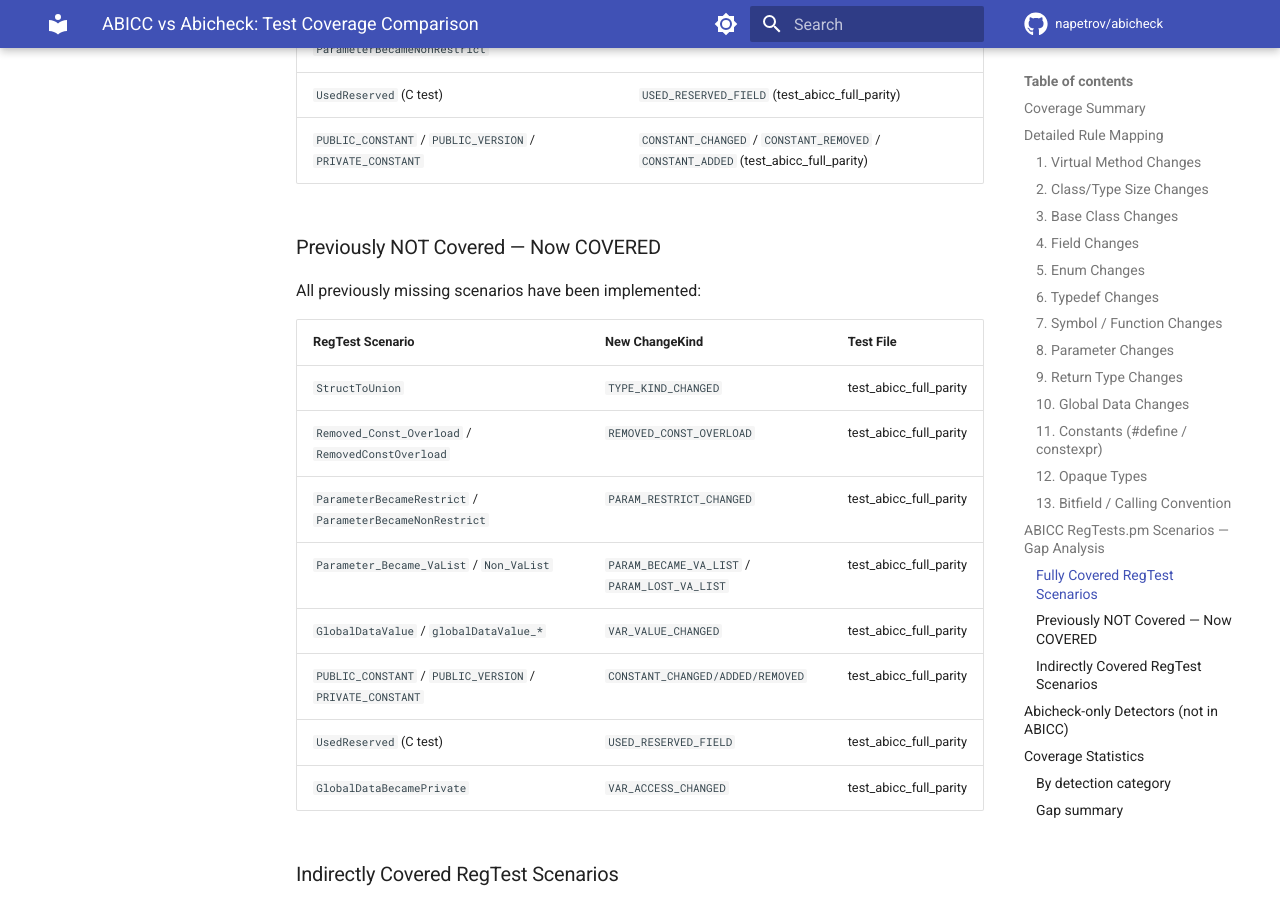
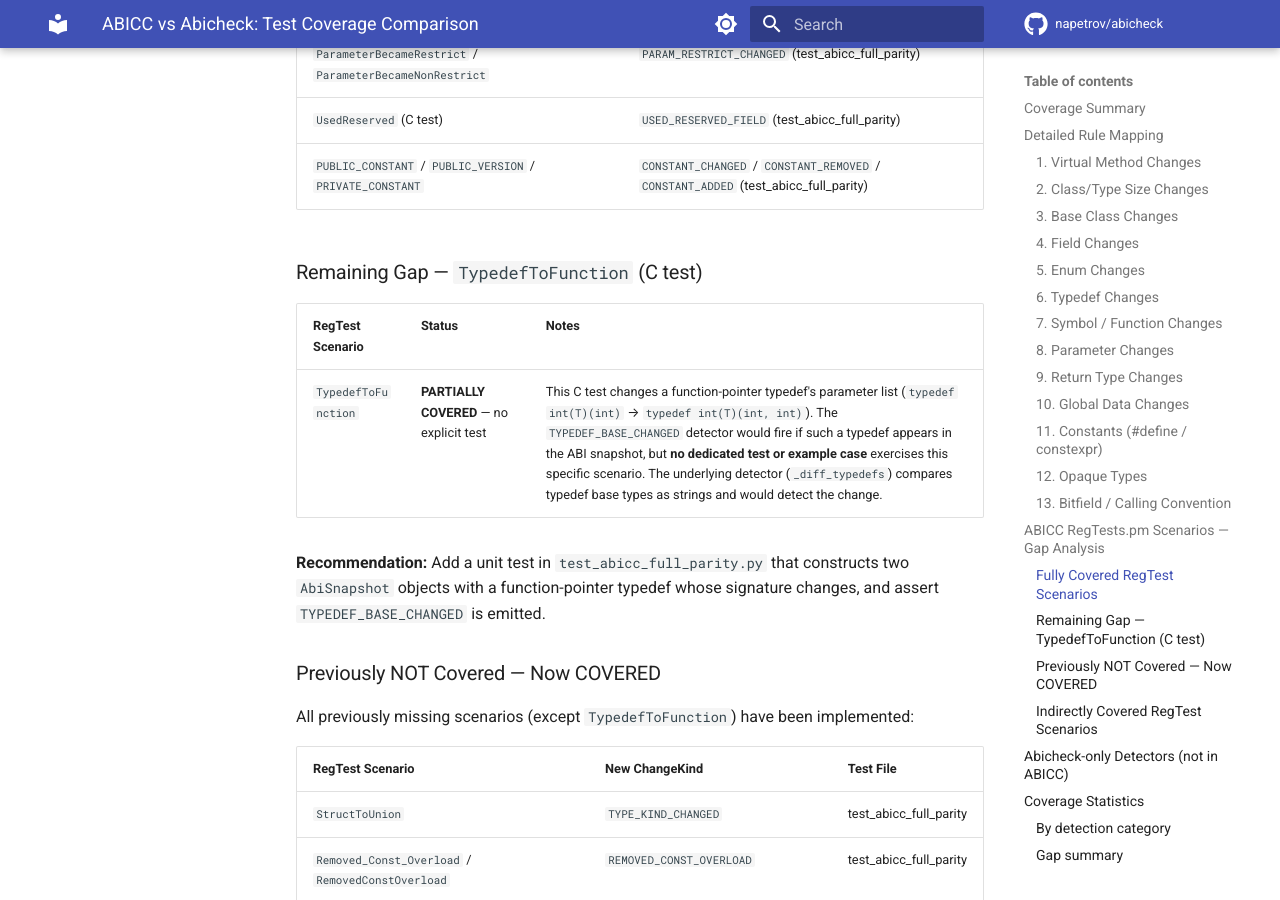
Before and after one commit to napetrov/abicheck, an MkDocs documentation site: the page built from docs/abicc_test_coverage_comparison.md, in a window 1280 px wide and 900 px high, scrolled down 14833 px. Built offline with MkDocs 1.6.1 and Material for MkDocs 9.7.7, drawn with Linux system fonts in a browser that asks for light colours; comment, search, counter and statistics services are not loaded; some of the changed text lies outside the part shown.

Commit message:
docs: independent verification of ABICC test coverage — found 1 gap (TypedefToFunction)
Verified all 196 RulesBin.xml rules, 101 RulesSrc.xml rules, and ~147
RegTests.pm scenarios from the upstream lvc/abi-compliance-checker repo
against abicheck's ChangeKind enum, detectors, tests, and examples.

Findings:
- 65/66 de-duplicated ABICC scenarios are fully covered
- 1 gap: TypedefToFunction (function-pointer typedef signature change)
  has no explicit test, though TYPEDEF_BASE_CHANGED detector handles it
- 4 scenarios are out-of-scope (inline symbols not in ELF .dynsym)
- Added 6 previously unlisted indirectly-covered RegTest scenarios
- Corrected rule counts (196 bin, 101 src vs previous 195/101)

https://claude.ai/code/session_01QsFmbdQxPZenj7K1Jm1Pys

```diff
--- a/docs/abicc_test_coverage_comparison.md
+++ b/docs/abicc_test_coverage_comparison.md
@@ -22,7 +22,7 @@
 | Detectors total (52 + 26) | 78 |
 | Abicheck-only detectors (not in ABICC) | 20 |
 | **Note:** 78 + 20 = 98 total ChangeKind members | |
-| ABICC scenarios NOT in abicheck | **0** |
+| ABICC scenarios NOT in abicheck | **1** (see gap below) |
 
 ---
 
@@ -261,9 +261,17 @@ These are specific regression test scenarios from ABICC's `RegTests.pm` (~160 sc
 | `UsedReserved` (C test) | `USED_RESERVED_FIELD` (test_abicc_full_parity) |
 | `PUBLIC_CONSTANT` / `PUBLIC_VERSION` / `PRIVATE_CONSTANT` | `CONSTANT_CHANGED` / `CONSTANT_REMOVED` / `CONSTANT_ADDED` (test_abicc_full_parity) |
 
+### Remaining Gap — `TypedefToFunction` (C test)
+
+| RegTest Scenario | Status | Notes |
+|------------------|--------|-------|
+| `TypedefToFunction` | **PARTIALLY COVERED** — no explicit test | This C test changes a function-pointer typedef's parameter list (`typedef int(T)(int)` → `typedef int(T)(int, int)`). The `TYPEDEF_BASE_CHANGED` detector would fire if such a typedef appears in the ABI snapshot, but **no dedicated test or example case** exercises this specific scenario. The underlying detector (`_diff_typedefs`) compares typedef base types as strings and would detect the change. |
+
+**Recommendation:** Add a unit test in `test_abicc_full_parity.py` that constructs two `AbiSnapshot` objects with a function-pointer typedef whose signature changes, and assert `TYPEDEF_BASE_CHANGED` is emitted.
+
 ### Previously NOT Covered — Now COVERED
 
-All previously missing scenarios have been implemented:
+All previously missing scenarios (except `TypedefToFunction`) have been implemented:
 
 | RegTest Scenario | New ChangeKind | Test File |
 |------------------|---------------|-----------|
@@ -291,7 +299,12 @@ These scenarios are detected through existing general-purpose detectors rather t
 | `callConv` / `callConv2-5` (C tests) | `CALLING_CONVENTION_CHANGED` (DWARF) |
 | `ChangedTemplate` / `TestRemovedTemplate` / `removedTemplateSpec` | ELF symbol tracking (mangled name changes) |
 | `RemovedInlineMethod` / `removedInlineFunction` / `InlineMethod` | Out of scope — inlined symbols not in ELF |
+| `RemovedInlineVirtualFunction` | Out of scope — inlined symbols not in ELF (vtable change still detected) |
 | `functionBecameInline` | Out of scope — inlined symbols not in ELF |
+| `AddedVirtualMethodAtEnd_DefaultConstructor` | `FUNC_VIRTUAL_ADDED` + `TYPE_VTABLE_CHANGED` (variant of `AddedVirtualMethodAtEnd`) |
+| `RemovedPureSymbol` / `RemovedVirtualSymbol` / `RemovedLastVirtualSymbol` | `FUNC_VIRTUAL_REMOVED` + `TYPE_VTABLE_CHANGED` (symbol-level variants) |
+| `RemovedVirtualMethodFromEnd` | `FUNC_VIRTUAL_REMOVED` + `TYPE_VTABLE_CHANGED` |
+| `VirtualFunctionPosition` | `TYPE_VTABLE_CHANGED` (C++ vtable position tracking) |
 | `DefaultConstructor` | `FUNC_REMOVED` / `FUNC_ADDED` (symbol presence) |
 | `UnsafeVirtualOverride` | `TYPE_VTABLE_CHANGED` |
 | `RemovedPrivateVirtualSymbol` / `AddedPrivateVirtualSymbol` | `TYPE_VTABLE_CHANGED` (vtable layout always tracked) |
@@ -357,4 +370,6 @@ These detectors exist in abicheck but have no ABICC equivalent:
 
 ### Gap summary
 
-**No remaining gaps.** All ABICC de-duplicated detection scenarios are now covered by abicheck with dedicated ChangeKinds and unit tests.
+**1 remaining gap:** The `TypedefToFunction` RegTest scenario (function-pointer typedef signature change) has no explicit test, though the underlying `TYPEDEF_BASE_CHANGED` detector handles it. All other ABICC de-duplicated detection scenarios are covered by abicheck with dedicated ChangeKinds and unit tests.
+
+**Out-of-scope scenarios (4):** `RemovedInlineMethod`, `removedInlineFunction`, `functionBecameInline`, `RemovedInlineVirtualFunction` — inlined symbols are not present in the ELF `.dynsym` table and cannot be detected by binary-level ABI checking. ABICC detects these via header comparison (castxml), which is not abicheck's primary mode.
```
Also changed, not shown: other parts of docs/abicc_test_coverage_comparison.md (+7 -7 lines).
